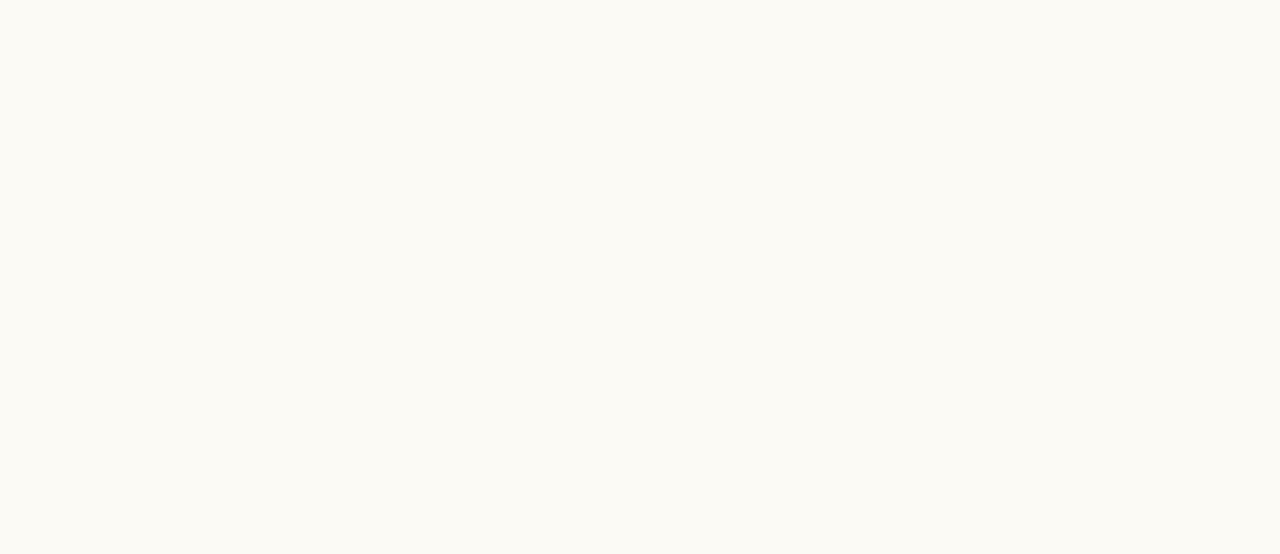
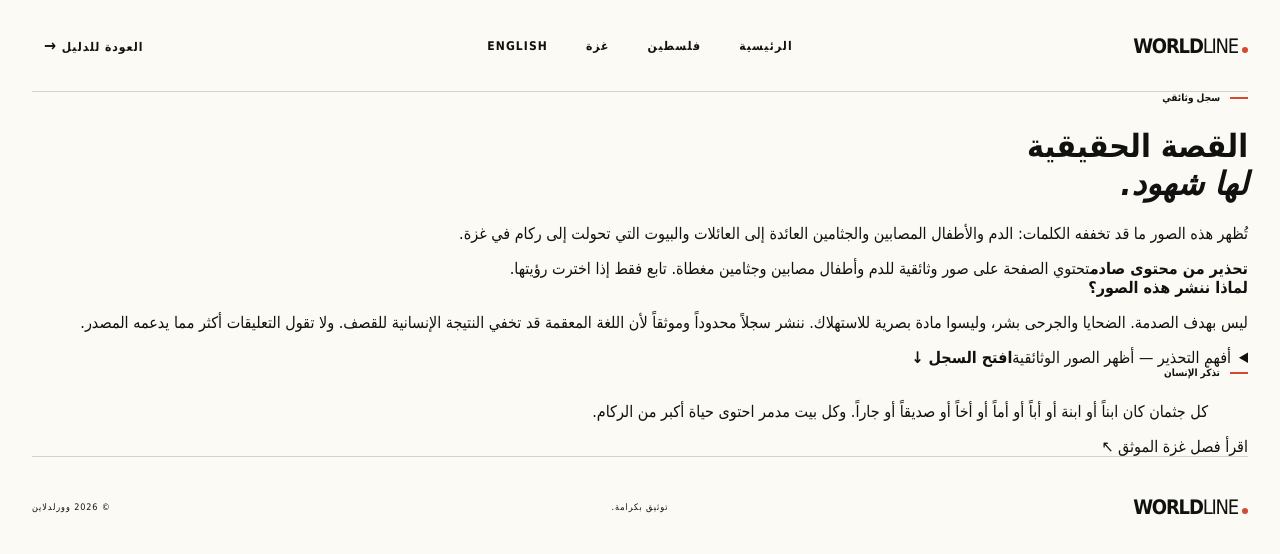
Before and after one commit to YYHomr/openworld, a Next.js app: page /ar/palestine/the-true-story in a window 1280 px wide. Before the commit this address had no page. Shown: the top 554 px of the page. Built offline with nearby package versions, Linux system fonts and the light colour scheme.

Commit message:
Add app/ar/palestine/the-true-story/page.tsx

```diff
--- /dev/null
+++ b/app/ar/palestine/the-true-story/page.tsx
@@ -0,0 +1,15 @@
+export const metadata={title:"القصة الحقيقية: غزة بالصور — وورلدلاين",description:"سجل وثائقي مع تحذير ومصادر للإصابات والموت والبيوت المدمرة في غزة."};
+const images=[
+ {src:"https://commons.wikimedia.org/wiki/Special:FilePath/Damage%20in%20Gaza%20Strip%20during%20the%20October%202023%20-%2029.jpg",alt:"فلسطينيون بين بيوت دمرتها غارة إسرائيلية في حي الرمال بمدينة غزة",title:"البيت بعد القنبلة",caption:"دمار في حي الرمال بمدينة غزة بعد غارة إسرائيلية، 9 أكتوبر 2023.",credit:"نعمان عمر / APAimages عبر ويكيميديا كومنز",page:"https://commons.wikimedia.org/wiki/File:Damage_in_Gaza_Strip_during_the_October_2023_-_29.jpg",kind:"بيوت مدمرة"},
+ {src:"https://commons.wikimedia.org/wiki/Special:FilePath/Fars%20Photo%20of%20Casualties%20in%20Gaza%20Strip%20during%202023%20War%2031.jpg",alt:"طفل فلسطيني مصاب بعد غارات إسرائيلية على غزة",title:"الطفل ليس رقماً",caption:"طفل فلسطيني مصاب في غزة، صُوّر في أكتوبر 2023.",credit:"غسان سالم / فارس ميديا عبر ويكيميديا كومنز",page:"https://commons.wikimedia.org/wiki/File:Fars_Photo_of_Casualties_in_Gaza_Strip_during_2023_War_31.jpg",kind:"دم وإصابة"},
+ {src:"https://commons.wikimedia.org/wiki/Special:FilePath/Relatives%20of%20Palestinians%20who%20died%20in%20Israeli%20airstrikes%20gathering%20around%20the%20bodies%20taken%20from%20the%20morgue%20of%20Al-Aqsa%20Martyrs%20hospital%20in%20Deir%20el-Balah%2C%20Gaza.jpg",alt:"أقارب فلسطينيون مفجوعون يحيطون بجثامين مغطاة أمام مستشفى شهداء الأقصى في دير البلح",title:"يترك الموتى عائلات خلفهم",caption:"أقارب يحيطون بجثامين أُخرجت من مشرحة مستشفى شهداء الأقصى في دير البلح، 6 نوفمبر 2023.",credit:"أشرف عمرة / الأونروا عبر ويكيميديا كومنز",page:"https://commons.wikimedia.org/wiki/File:Relatives_of_Palestinians_who_died_in_Israeli_airstrikes_gathering_around_the_bodies_taken_from_the_morgue_of_Al-Aqsa_Martyrs_hospital_in_Deir_el-Balah,_Gaza.jpg",kind:"جثامين مغطاة وفقد"},
+ {src:"https://commons.wikimedia.org/wiki/Special:FilePath/Images%20of%20war%2023-25%20from%20Gaza%2C%20by%20Jaber%20Badwen%2C%20IMG%206185.jpg",alt:"أنقاض بيوت في بيت لاهيا دمرها القصف الإسرائيلي",title:"حي تحول إلى ركام",caption:"أنقاض بيت لاهيا شمال غزة، 23 فبراير 2025.",credit:"جابر جهاد بدوان عبر ويكيميديا كومنز",page:"https://commons.wikimedia.org/wiki/File:Images_of_war_23-25_from_Gaza,_by_Jaber_Badwen,_IMG_6185.jpg",kind:"حي مقصوف"}
+];
+export default function TrueStoryAr(){return <main className="truth-page ar-page" dir="rtl" lang="ar">
+ <nav className="nav shell truth-nav"><a className="brand" href="/ar">WORLD<span>LINE</span><i/></a><div className="nav-links"><a href="/ar">الرئيسية</a><a href="/ar/palestine">فلسطين</a><a href="/ar/gaza">غزة</a><a href="/palestine/the-true-story">English</a></div><a className="edition" href="/ar/palestine">العودة للدليل <span>→</span></a></nav>
+ <header className="truth-head shell"><p className="eyebrow"><span/> سجل وثائقي</p><h1>القصة الحقيقية<br/><em>لها شهود.</em></h1><p>تُظهر هذه الصور ما قد تخففه الكلمات: الدم والأطفال المصابين والجثامين العائدة إلى العائلات والبيوت التي تحولت إلى ركام في غزة.</p><div className="truth-warning"><b>تحذير من محتوى صادم</b><span>تحتوي الصفحة على صور وثائقية للدم وأطفال مصابين وجثامين مغطاة. تابع فقط إذا اخترت رؤيتها.</span></div></header>
+ <section className="truth-context shell"><b>لماذا ننشر هذه الصور؟</b><p>ليس بهدف الصدمة. الضحايا والجرحى بشر، وليسوا مادة بصرية للاستهلاك. ننشر سجلاً محدوداً وموثقاً لأن اللغة المعقمة قد تخفي النتيجة الإنسانية للقصف. ولا تقول التعليقات أكثر مما يدعمه المصدر.</p></section>
+ <details className="truth-reveal shell"><summary><span>أفهم التحذير — أظهر الصور الوثائقية</span><b>افتح السجل ↓</b></summary><div className="truth-gallery">{images.map((img,i)=><figure className="truth-image" key={img.src}><div><img src={img.src} alt={img.alt}/><span>{String(i+1).padStart(2,"0")} / {img.kind}</span></div><figcaption><h2>{img.title}</h2><p>{img.caption}</p><a href={img.page} target="_blank" rel="noreferrer">{img.credit} ↗</a></figcaption></figure>)}</div></details>
+ <section className="truth-close shell"><p className="eyebrow"><span/> تذكّر الإنسان</p><blockquote>كل جثمان كان ابناً أو ابنة أو أباً أو أماً أو أخاً أو صديقاً أو جاراً. وكل بيت مدمر احتوى حياة أكبر من الركام.</blockquote><a href="/ar/palestine/gaza-genocide-and-the-duty-to-protect">اقرأ فصل غزة الموثق ↖</a></section>
+ <footer className="footer shell"><a className="brand" href="/ar">WORLD<span>LINE</span><i/></a><p>توثيق بكرامة.</p><p>© 2026 وورلدلاين</p></footer>
+ </main>}
```
